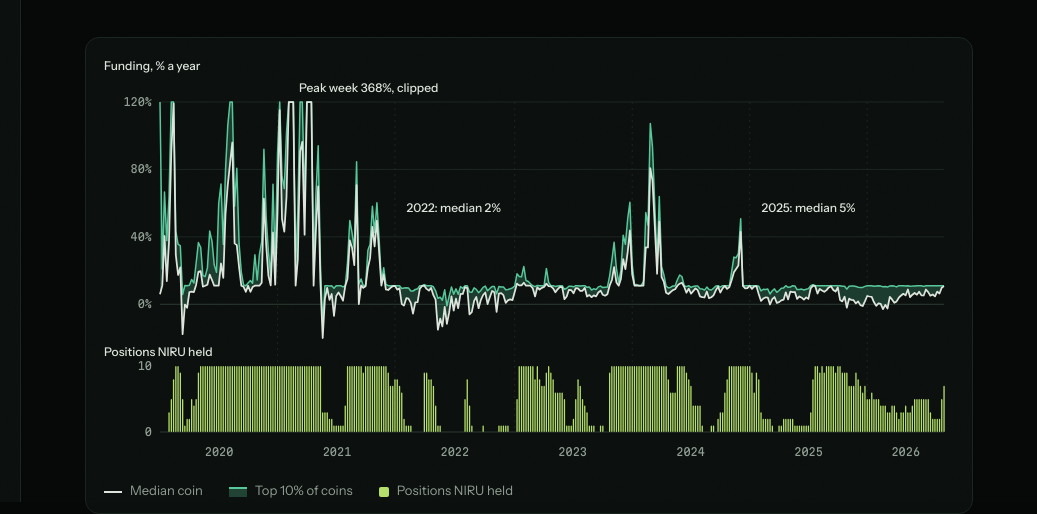
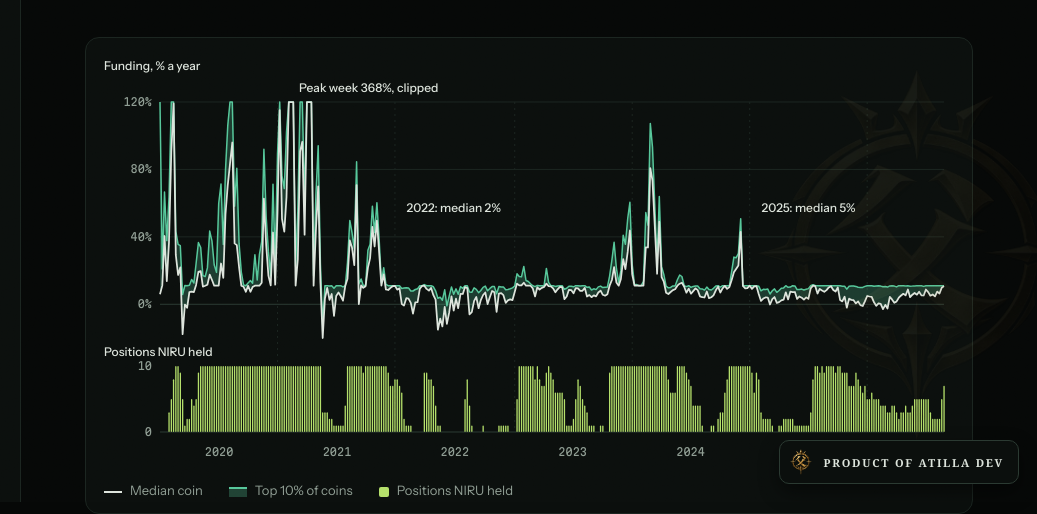
Before and after one commit to atilladev-owner/NIRU, a plain HTML site: page site/index.html in a window 1280 px wide. Shown: the part 298-812 px from the top of the page, 243-1280 px from the left. Drawn offline with Linux system fonts and the light colour scheme; a script that the page names is missing.

Commit message:
Carry the Atilla Dev maker's mark
The plate and faint crest sit at the bottom right as on every Atilla Dev
build. On a phone the Chapters sheet carries the mark instead.

```diff
--- a/site/index.html
+++ b/site/index.html
@@ -49,6 +49,7 @@
     <li><a href="#ledger">The ledger</a></li>
     <li><a href="#verdict">The verdict</a></li>
   </ul>
+  <a class="atilla-mark in-sheet" href="https://atilladev.vercel.app" target="_blank" rel="noopener noreferrer"><img src="atilla-crest-gold.webp" alt="" width="26" height="26">Product of Atilla Dev</a>
 </dialog>
 
 <main id="main">
@@ -156,5 +157,8 @@
     </div>
   </section>
 </main>
+
+<div class="atilla-watermark" aria-hidden="true"></div>
+<a class="atilla-mark" href="https://atilladev.vercel.app" target="_blank" rel="noopener noreferrer"><img src="atilla-crest-gold.webp" alt="" width="26" height="26">Product of Atilla Dev</a>
 </body>
 </html>
--- a/site/site.css
+++ b/site/site.css
@@ -228,7 +228,7 @@ dialog.sheet { margin: 0 0 0 auto; height: 100%; max-height: 100%; width: min(32
 dialog.sheet[open] { @starting-style { transform: translateX(100%); } }
 dialog.sheet::backdrop { background: rgb(0 0 0 / 0.55); }
 dialog.sheet ul { list-style: none; margin: 24px 0 0; padding: 0; display: grid; gap: 4px; }
-dialog.sheet a { display: block; padding: 12px 0; text-decoration: none; font: 500 18px var(--sans); }
+dialog.sheet ul a { display: block; padding: 12px 0; text-decoration: none; font: 500 18px var(--sans); }
 @media (prefers-reduced-motion: reduce) {
   html { scroll-behavior: auto; }
   *, *::before, *::after { transition-duration: 0ms !important; animation: none !important; }
@@ -238,3 +238,50 @@ dialog.sheet a { display: block; padding: 12px 0; text-decoration: none; font: 5
 body.loading #pulse-chart svg { min-height: 340px; }
 body.loading #pulse-chart { background: linear-gradient(90deg, var(--crypt), var(--slab), var(--crypt)); background-size: 200% 100%; animation: shimmer 1.4s linear infinite; }
 @keyframes shimmer { to { background-position: -200% 0; } }
+
+/* Maker's mark: Product of Atilla Dev. The same stamp every Atilla Dev product carries,
+   placed the same way. NIRU is dark only, so the gold crest is used throughout. On a
+   phone the Chapters sheet carries the mark instead, so nothing floats over the charts. */
+.atilla-mark {
+  position: fixed;
+  right: 18px;
+  bottom: 18px;
+  z-index: 90;
+  display: inline-flex;
+  align-items: center;
+  gap: 10px;
+  min-height: 44px;
+  padding: 8px 14px 8px 8px;
+  background: var(--crypt);
+  color: var(--bone);
+  border: 1px solid var(--lichen);
+  border-radius: 10px;
+  text-decoration: none;
+  font-family: Georgia, "Times New Roman", serif;
+  font-weight: 600;
+  font-size: 11px;
+  line-height: 1;
+  letter-spacing: 0.16em;
+  text-transform: uppercase;
+  white-space: nowrap;
+  box-shadow: 0 8px 20px rgb(0 0 0 / 0.45);
+  transition: border-color 180ms ease-out;
+}
+.atilla-mark:hover, .atilla-mark:focus-visible { border-color: var(--necrotic); color: var(--bone); }
+.atilla-mark img { width: 26px; height: 26px; display: block; }
+.atilla-mark.in-sheet { display: none; position: static; box-shadow: none; margin-top: 28px; max-width: 100%; white-space: normal; line-height: 1.4; }
+.atilla-watermark {
+  position: fixed;
+  right: -70px;
+  bottom: 56px;
+  width: 380px;
+  height: 380px;
+  z-index: 89;
+  opacity: 0.05;
+  pointer-events: none;
+  background: url("atilla-crest-gold.webp") center / contain no-repeat;
+}
+@media (max-width: 960px) {
+  .atilla-watermark, .atilla-mark:not(.in-sheet) { display: none; }
+  .atilla-mark.in-sheet { display: inline-flex; }
+}
```
Also changed, not shown: site/atilla-crest-gold.webp (added).
